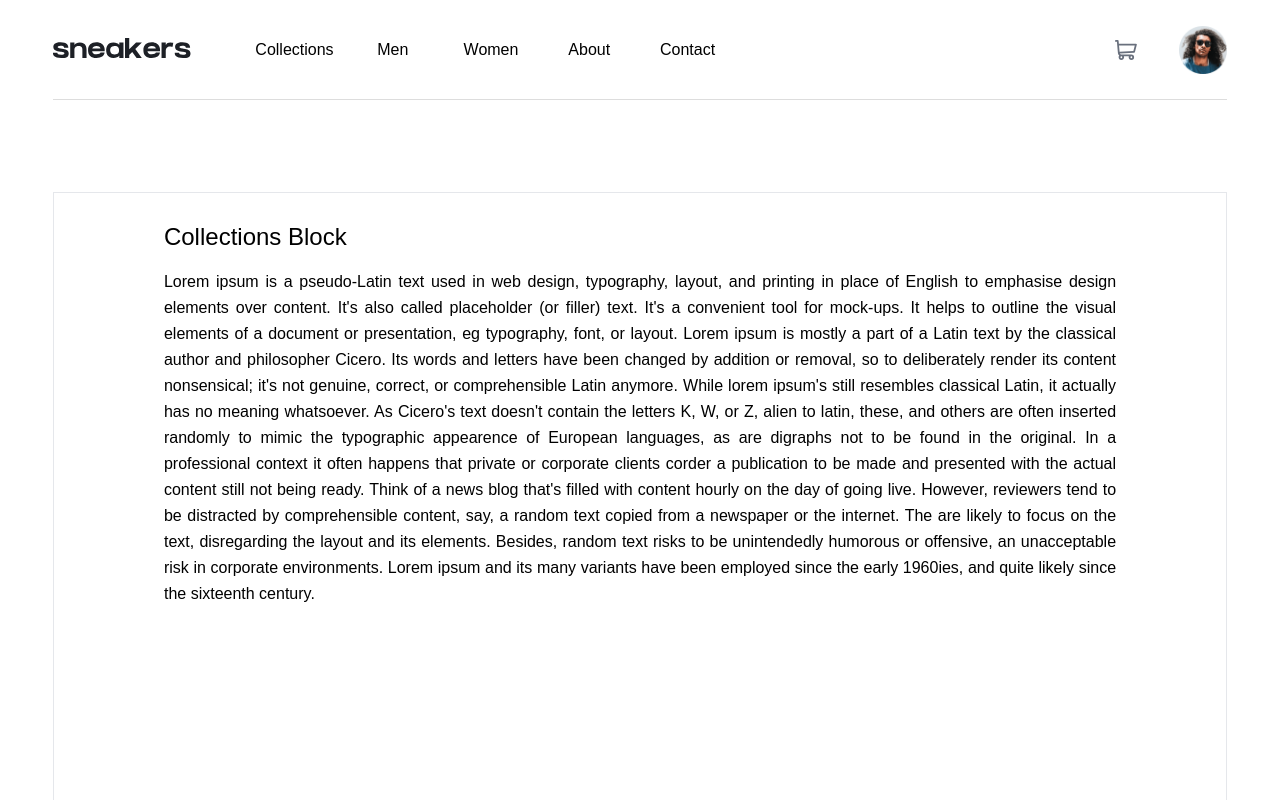
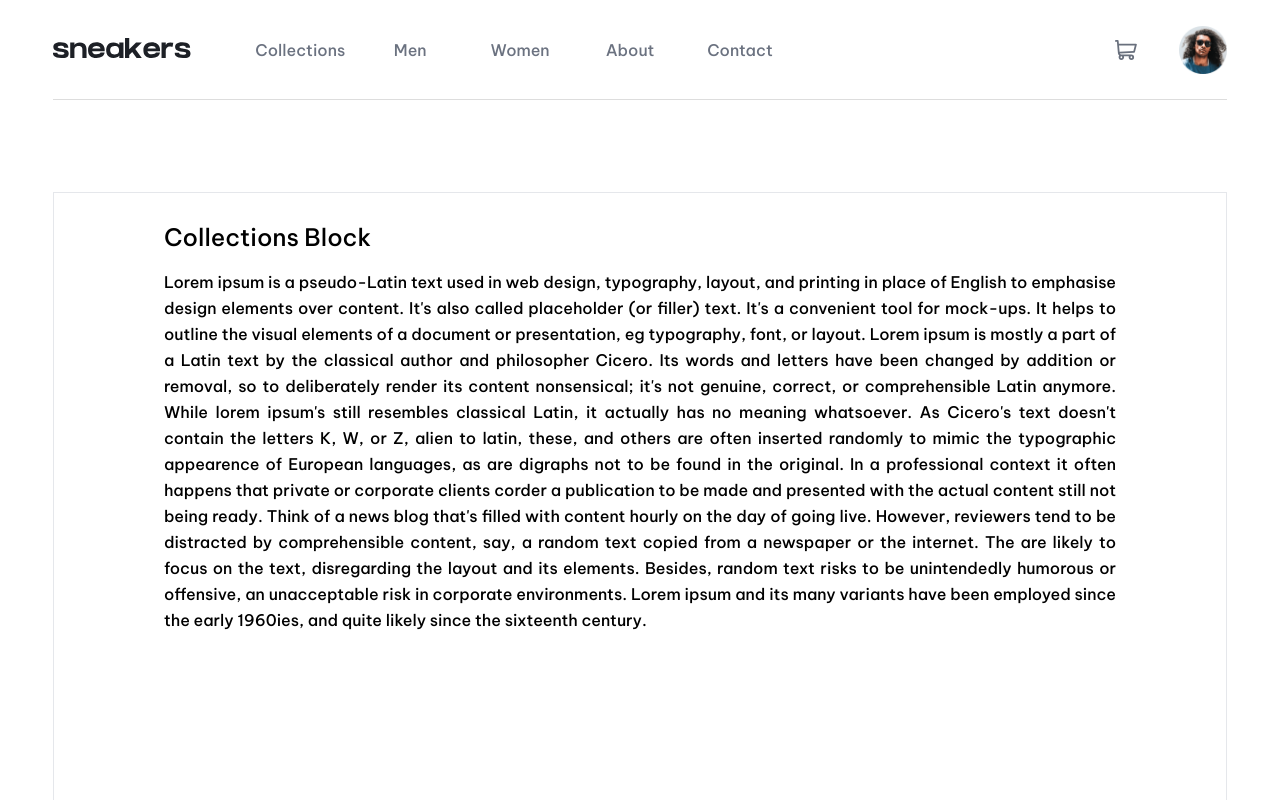
Before and after one commit to lliao6060project/react-E-commerce-product-page, a React (Vite) app: page / in a window 1280 px wide. Shown: the top 800 px of the page. Built offline with nearby package versions, Linux system fonts and the light colour scheme.

Commit message:
style: add google fonts and modify navbar animation during

```diff
--- a/index.html
+++ b/index.html
@@ -4,7 +4,10 @@
     <meta charset="UTF-8" />
     <link rel="icon" type="image/svg+xml" href="/vite.svg" />
     <meta name="viewport" content="width=device-width, initial-scale=1.0" />
-    <title>React Vite App</title>
+    <link rel="preconnect" href="https://fonts.googleapis.com">
+    <link rel="preconnect" href="https://fonts.gstatic.com" crossorigin>
+    <link href="https://fonts.googleapis.com/css2?family=Be+Vietnam+Pro:wght@500&display=swap" rel="stylesheet">
+    <title>React E-commerce product page</title>
   </head>
   <body>
     <div id="root"></div>
--- a/src/assets/css/app.css
+++ b/src/assets/css/app.css
@@ -1,7 +1,7 @@
 body,
 html {
 	height: 100%;
-	font-family: '微軟正黑體', Arial, sans-serif;
+	font-family: 'Be Vietnam Pro', sans-serif;
 	user-select: none;
 }
 
--- a/src/layout/index.tsx
+++ b/src/layout/index.tsx
@@ -28,7 +28,7 @@ const Layout = () => {
 									id={`block-${item}`}
 									className="w-11/12 md:w-10/12 mx-auto min-h-screen text-justify px-3 py-3 scroll-mt-[120px]"
 								>
-									<h3 className="text-2xl bold py-4">{item} Block</h3>
+									<h3 className="text-2xl bold py-4 fw-bold">{item} Block</h3>
 									<p className="leading-relaxed">
 										Lorem ipsum is a pseudo-Latin text used in web design, typography, layout, and printing in place of English to emphasise design elements over content. It's also called placeholder (or filler) text. It's a convenient tool for mock-ups. It helps to outline the visual elements of a document or presentation, eg typography, font, or layout. Lorem ipsum is mostly a part of a Latin text by the classical author and philosopher Cicero. Its words and letters have been changed by addition or removal, so to deliberately render its content nonsensical; it's not genuine, correct, or comprehensible Latin anymore. While lorem ipsum's still resembles classical Latin, it actually has no meaning whatsoever. As Cicero's text doesn't contain the letters K, W, or Z, alien to latin, these, and others are often inserted randomly to mimic the typographic appearence of European languages, as are digraphs not to be found in the original.
 
--- a/src/layout/navbar/NavItem.tsx
+++ b/src/layout/navbar/NavItem.tsx
@@ -43,7 +43,8 @@ const NavItem = forwardRef<HTMLDivElement, NavItemProps>(({onNavClick, ...props}
 			max-lg:w-[110vw]
 			max-lg:translate-x-[-100%]
 			max-lg:bg-black/[.75]
-			transition duration-500
+			transition
+			duration-700
 		'
 		onClick={mobileDevice ? closeMenu : onNavClick}
 		>
@@ -56,9 +57,9 @@ const NavItem = forwardRef<HTMLDivElement, NavItemProps>(({onNavClick, ...props}
 			<ul
 				className="
 					px-10
-					fw-bold
 					text-xl
 					text-black
+					lg:text-gray-500
 					text-left
 					lg:text-base
 					lg:text-center
@@ -89,7 +90,7 @@ const NavItem = forwardRef<HTMLDivElement, NavItemProps>(({onNavClick, ...props}
 								}
 							>
 								<Link
-									activeClass="active fw-bold border-b-4 border-[#ff7300] lg:h-[100px]"
+									activeClass="active fw-bold text-black border-b-4 border-[#ff7300] lg:h-[100px]"
 									to={`block-${navItem}`}
 									offset={-100}
 									spy={true}
```
